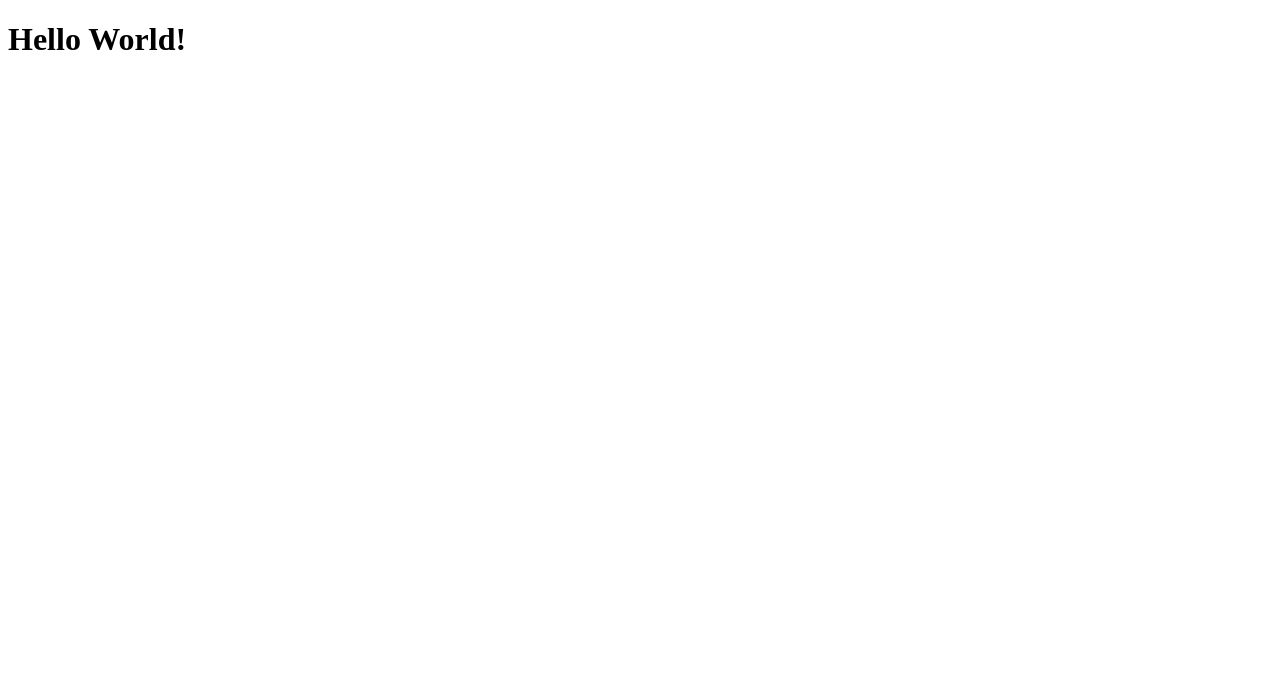
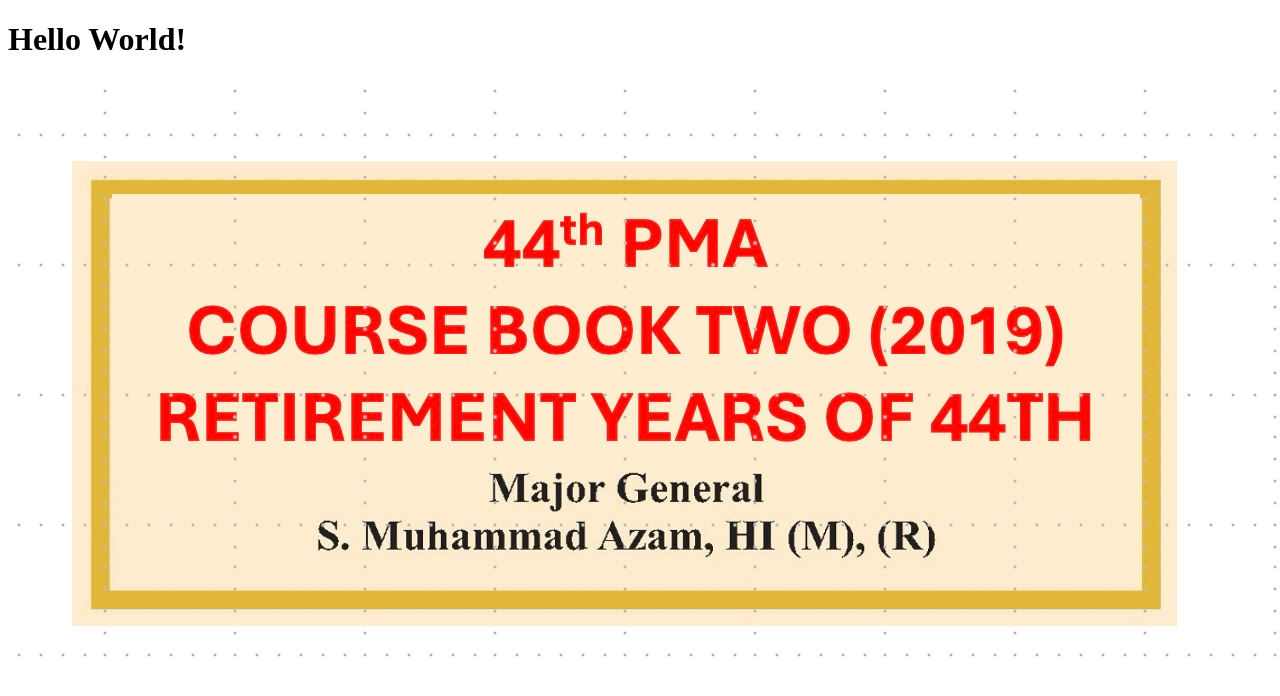
Before and after one commit to laljiani/Second, a plain HTML site: page index.html in a window 1280 px wide. Drawn offline with Linux system fonts and the light colour scheme.

Commit message:
Update index.html

```diff
--- a/index.html
+++ b/index.html
@@ -5,5 +5,9 @@
   </head>
   <body>
     <h1>Hello World!</h1>
+        <div>
+        <!-- Replace 'image.jpg' with your file path -->
+        <img src="second.jpg" alt="Second Innings">
+    </div>
   </body>
 </html>
```
